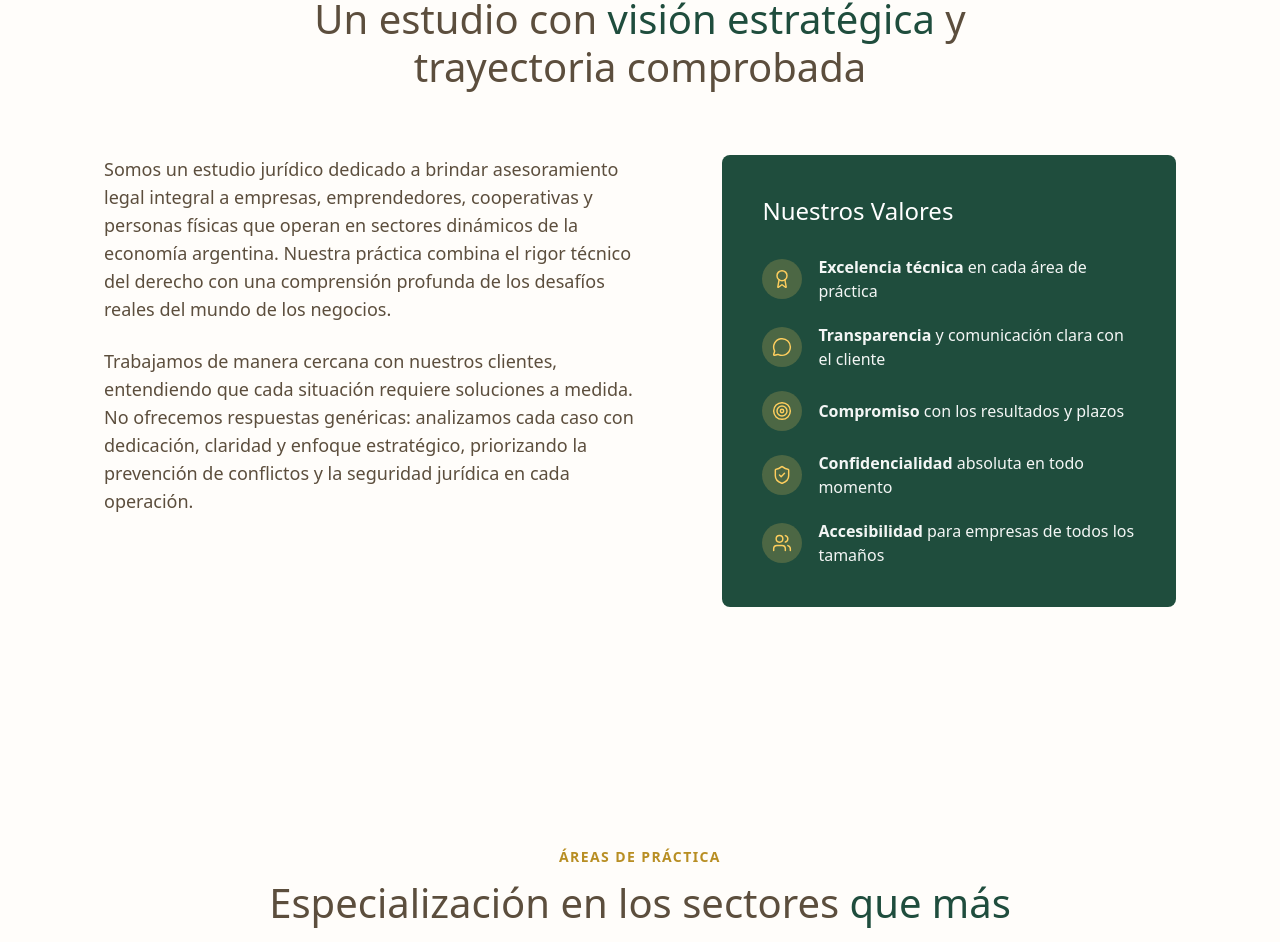
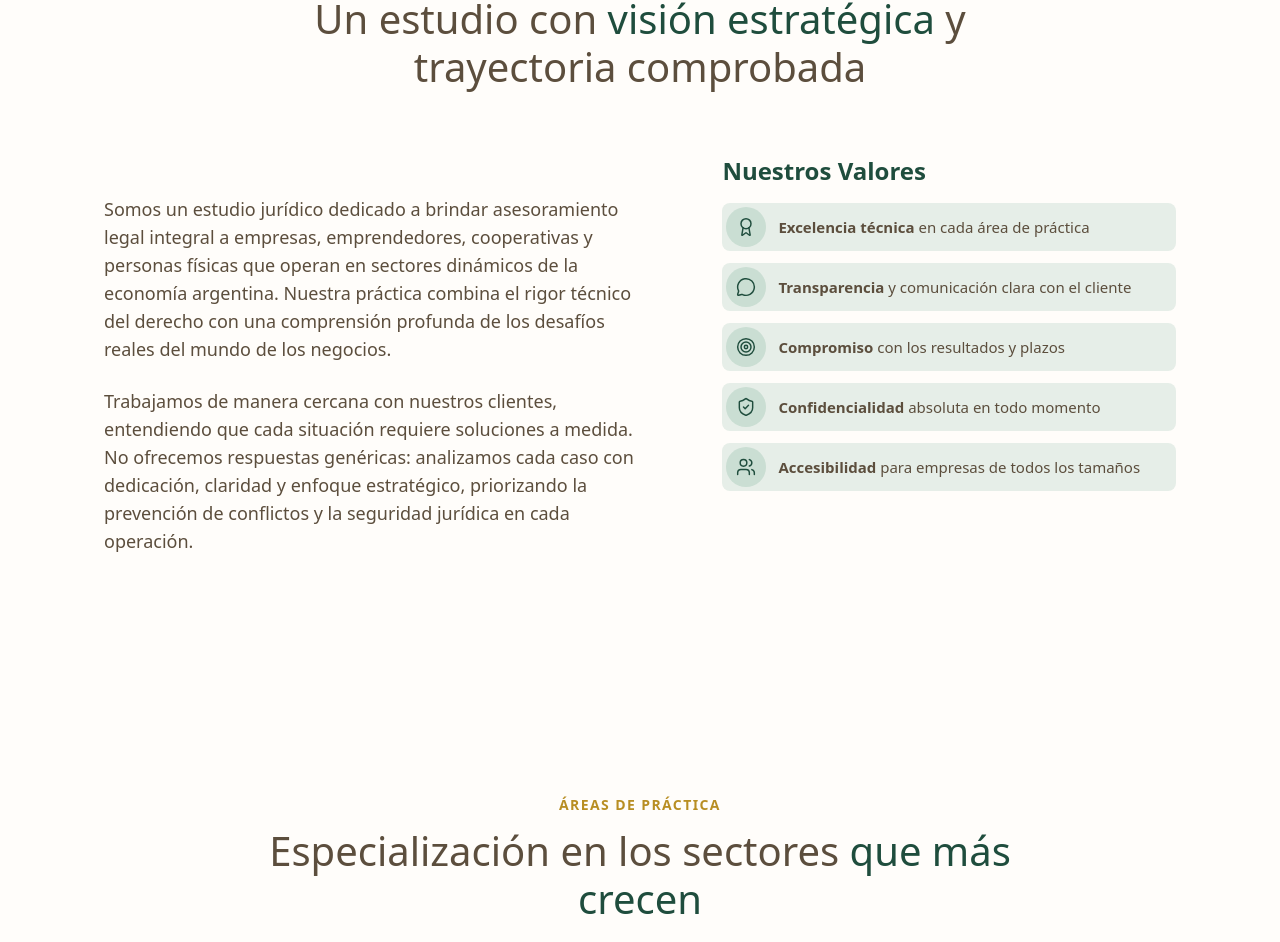
Before and after one commit to MercedesMartGuzzo/estudio-legal-posta, a Next.js app: page / in a window 1280 px wide. Shown: the part 797-1739 px from the top of the page. Built offline with nearby package versions, Linux system fonts and the light colour scheme.

Commit message:
Cambié la estética de la ul de About.tsx

```diff
--- a/src/components/About.tsx
+++ b/src/components/About.tsx
@@ -59,6 +59,7 @@ export default function About() {
         <p className="font-body text-sm font-bold uppercase tracking-[0.1em] text-[var(--secondary)]">
           Quiénes Somos
         </p>
+
         <h2 className="font-heading mt-3 text-[32px] leading-[40px] text-[var(--on-surface)] md:text-[40px] md:leading-[48px]">
           Un estudio con{" "}
           <span className="text-[var(--primary)]">visión estratégica</span> y
@@ -75,7 +76,7 @@ export default function About() {
           transition={{ duration: 0.6, ease: "easeOut", delay: 0.1 }}
           className="flex flex-col gap-6"
         >
-          <p className="font-body text-base leading-[28px] text-[var(--foreground)] md:text-lg">
+          <p className="font-body text-base leading-[28px] text-[var(--foreground)] md:text-lg md:mt-10">
             Somos un estudio jurídico dedicado a brindar asesoramiento legal
             integral a empresas, emprendedores, cooperativas y personas
             físicas que operan en sectores dinámicos de la economía
@@ -83,6 +84,7 @@ export default function About() {
             con una comprensión profunda de los desafíos reales del mundo de
             los negocios.
           </p>
+
           <p className="font-body text-base leading-[28px] text-[var(--foreground)] md:text-lg">
             Trabajamos de manera cercana con nuestros clientes, entendiendo
             que cada situación requiere soluciones a medida. No ofrecemos
@@ -98,14 +100,15 @@ export default function About() {
           viewport={{ once: true, amount: 0.3 }}
           variants={fadeUp}
           transition={{ duration: 0.6, ease: "easeOut", delay: 0.2 }}
-          className="rounded-lg bg-[var(--primary)] p-8 md:p-10"
         >
-          <h3 className="font-heading text-2xl text-white">
+          <h3 className="font-heading font-bold text-2xl text-[var(--primary)]">
             Nuestros Valores
           </h3>
-          <ul className="mt-7 flex flex-col gap-5">
+
+          <ul className="mt-4 flex flex-col gap-3">
             {VALUES.map((value, index) => {
               const Icon = value.icon;
+
               return (
                 <motion.li
                   key={value.label}
@@ -118,15 +121,16 @@ export default function About() {
                     ease: "easeOut",
                     delay: 0.25 + index * 0.08,
                   }}
-                  className="flex items-center gap-4"
+                  className="group flex items-center gap-3 rounded-lg bg-[#0F6E451A] p-1 transition-all duration-300 hover:-translate-y-0.5 hover:shadow-[0_8px_20px_rgba(31,77,61,0.15)]"
                 >
-                  <div className="flex h-10 w-10 flex-shrink-0 items-center justify-center rounded-full bg-[#fece5e]/20">
+                  <div className="flex h-10 w-10 flex-shrink-0 items-center justify-center rounded-full bg-[#0F6E4520]">
                     <Icon
-                      className="h-5 w-5 text-[#fece5e]"
+                      className="h-5 w-5 text-[var(--primary)] transition-transform duration-300 group-hover:scale-110"
                       strokeWidth={1.75}
                     />
                   </div>
-                  <p className="font-body text-base leading-[24px] text-white/95">
+
+                  <p className="font-body text-[15px] leading-[24px] text-[var(--foreground)]">
                     <span className="font-bold">{value.label}</span>{" "}
                     {value.text}
                   </p>
```
